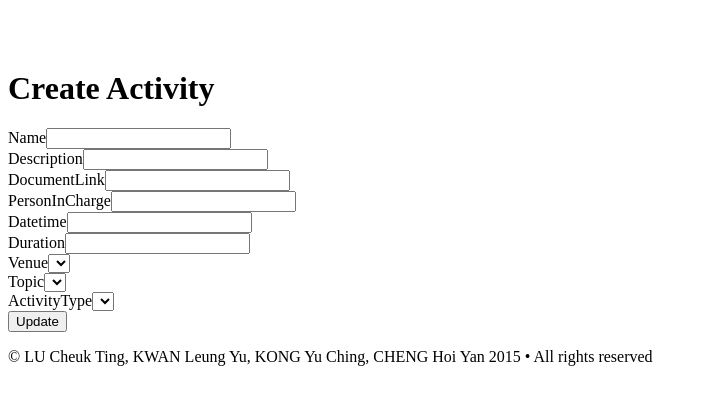
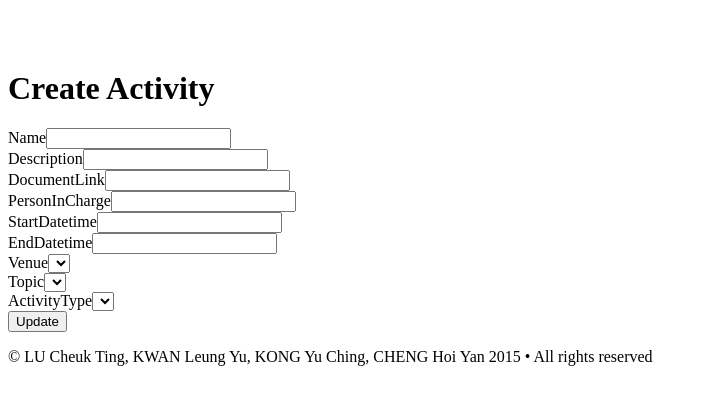
Before and after one commit to pyw5pkU9PcdW/COMP3421, a Yii app: template views/activity/create.php in a window 1280 px wide. Shown: the top 405 px of the page, without its empty margins (0-707 px from the left). Run offline with PHP 8.4 and a stand-in for Yii, Linux system fonts and the light colour scheme; the template is opened without the code that fills it, so the values that code supplies are empty; form fields are guessed from the names that the template uses; some libraries are stand-ins or nearby versions.

Commit message:
Minor Change on Activity Form

```diff
--- a/views/activity/_form.php
+++ b/views/activity/_form.php
@@ -2,6 +2,7 @@
 
 use yii\helpers\Html;
 use yii\bootstrap\ActiveForm;
+use dosamigos\datetimepicker\DateTimePicker;
 
 /* @var $this yii\web\View */
 /* @var $model app\models\Activity */
@@ -20,7 +21,7 @@ use yii\bootstrap\ActiveForm;
 
     <?= $form->field($model, 'personInCharge')->textInput(['maxlength' => true]) ?>
 
-    <?= $form->field($model, 'datetime')->widget(DateTimePicker::className(), [
+    <?= $form->field($model, 'startDatetime')->widget(DateTimePicker::className(), [
         'language' => 'en',
         //'size' => 'ms',
         'template' => '{input}',
@@ -37,7 +38,7 @@ use yii\bootstrap\ActiveForm;
         ]
     ]);?>
 
-    <?= $form->field($model, 'duration')->textInput() ?>
+    <?= $form->field($model, 'endDatetime')->textInput() ?>
 
     <?= $form->field($model, 'Venue_id')->dropDownList(\app\models\Venue::getVenueOptions(), array('prompt'=>'-- Select a Venue --')) ?>
 
```
